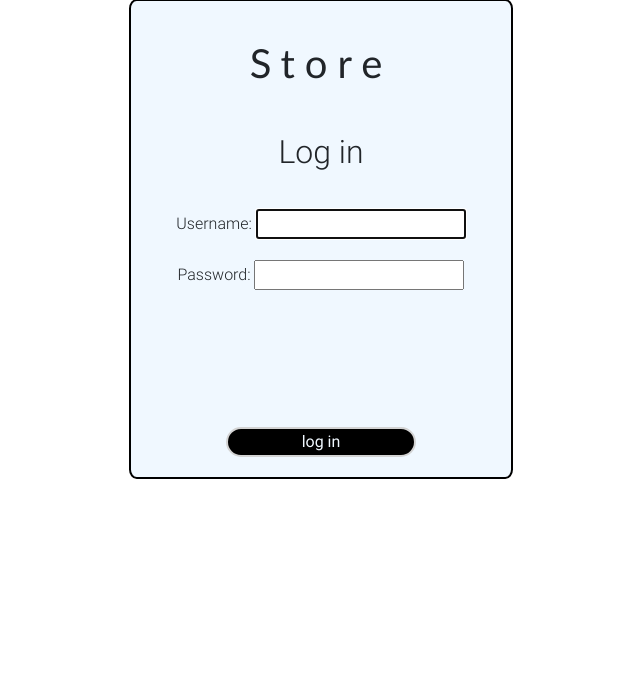
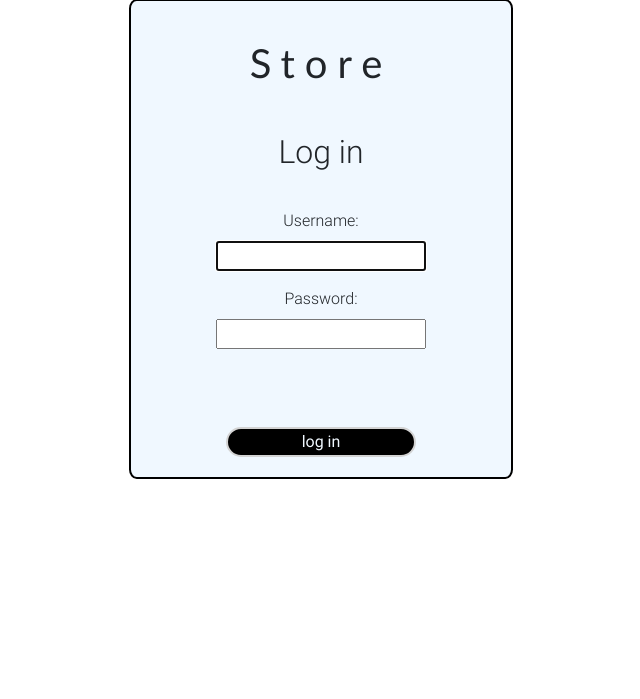
Before and after one commit to waycold/final_project---ecommerce, a Django app: page /login/ in a window 1280 px wide. Shown: the part 149-848 px from the top of the page, without its empty margins (319-959 px from the left). Run offline with Django 4.2, Linux system fonts and the light colour scheme; data comes from the database, SQL or seed files in the repository; both versions use the stored data as it was after the commit; some libraries are stand-ins or nearby versions.

Commit message:
arreglando el centrado del login

```diff
--- a/product/static/css/admin_create.css
+++ b/product/static/css/admin_create-1.css
@@ -5,6 +5,7 @@
     border-radius: 2%;
     background-color: aliceblue;
     height: 60%;
+    position: relative;
 }
 
 .content{
@@ -52,45 +53,3 @@
     width: 35%;
     margin: auto;
 }
-
-
-
-
-
-
-
-    /*
-    .content{
-        margin-top: 5%;
-        padding-bottom: 10vh;
-        padding-top: 5vh;
-        display: flex;
-        text-align: center;
-    }
-
-
-    .content-form{
-        height: 400px;
-        position: relative;
-    }
-
-    .form{
-        margin: auto;
-        align-items: center;
-        text-align: center;
-        width: 45%;
-        height: 55%;
-    justify-content: center;
-    box-sizing: border-box;
-}
-
-
-
-
-#id_category{
-    margin-bottom: 10px;
-    display: flex;
-    justify-self: center;
-    margin-left: 30px;
-}
- */
--- a/product/static/css/log_in.css
+++ b/product/static/css/log_in-1.css
@@ -6,10 +6,6 @@
     align-items: center;
     width: 100%;
     margin: 10% 0 10%;
-}
-
-.general-content{
-    position: relative;
 }
 
 .logo-title{
@@ -37,7 +33,7 @@
 }
 
 #form-signup{
-    margin-bottom: 0;
+    margin: 0 30%;
 }
 
 #form-button{
--- a/product/templates/base.html
+++ b/product/templates/base.html
@@ -7,16 +7,16 @@
   <head>
     <meta charset="utf-8" />
     <meta
-      name="viewport"
-      content="width=device-width, initial-scale=1, shrink-to-fit=no"
+    name="viewport"
+    content="width=device-width, initial-scale=1, shrink-to-fit=no"
     />
     <meta http-equiv="x-ua-compatible" content="ie=edge" />
     <title>Store</title>
     <link rel="shortcut icon" href="/uploads/favicon.png" />
     <!-- Font Awesome -->
     <link
-      rel="stylesheet"
-      href="https://use.fontawesome.com/releases/v5.11.2/css/all.css"
+    rel="stylesheet"
+    href="https://use.fontawesome.com/releases/v5.11.2/css/all.css"
     />
     <!-- Bootstrap core CSS -->
     <link href="{% static '/css/bootstrap.min.css' %}" rel="stylesheet" />
@@ -24,8 +24,8 @@
     <link href="{% static '/css/mdb.min.css' %}" rel="stylesheet" />
     <!-- Your custom styles (optional) -->
     <link href="{% static '/css/style.min.css' %}" rel="stylesheet" />
-    <link rel="stylesheet" href="{% static '/css/admin_create.css' %}" />
-    <link href="{% static '/css/log_in.css' %}" rel="stylesheet" />
+    <link rel="stylesheet" type="text/css" href="{% static '/css/admin_create-1.css' %}" media="all">
+    <link href="{% static '/css/log_in-1.css' %}" rel="stylesheet" media="all"/>
     <style type="text/css">
       html,
       body,
--- a/product/templates/login.html
+++ b/product/templates/login.html
@@ -10,7 +10,7 @@
     <h2 class="content-title">
       Log in
     </h2>
-    <form action="/login/" method="POST" class="form">
+    <form action="/login/" method="POST" class="form" id="form-signup">
       {% csrf_token %} {{form.as_p}}
 
       <button class="button-save" id="form-button">log in</button>
```
Also changed, not shown: db.sqlite3.
